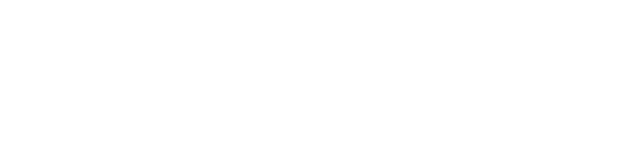
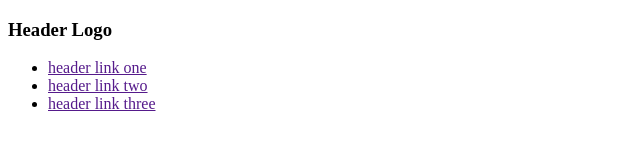
Before and after one commit to adarkprophet89/landing-page-project, a plain HTML site: page index.html in a window 1280 px wide. Shown: the whole page, without its empty margins (0-640 px from the left). Drawn offline with Linux system fonts and the light colour scheme.

Commit message:
add nav to html

```diff
--- a/index.html
+++ b/index.html
@@ -7,9 +7,14 @@
     <title>Landing Page!</title>
 </head>
 <body>
-  <section class="hero">
-    <div class="header">
-        <h3></h3>
+  <section class="header">
+    <div class="nav">
+        <h3 class="logo">Header Logo</h3>
+        <ul class="nav-links">
+            <li><a href="">header link one</a></li>
+            <li><a href="">header link two</a></li>
+            <li><a href="">header link three</a></li>
+        </ul>
     </div>
   </section>
   <section class="main">
```
